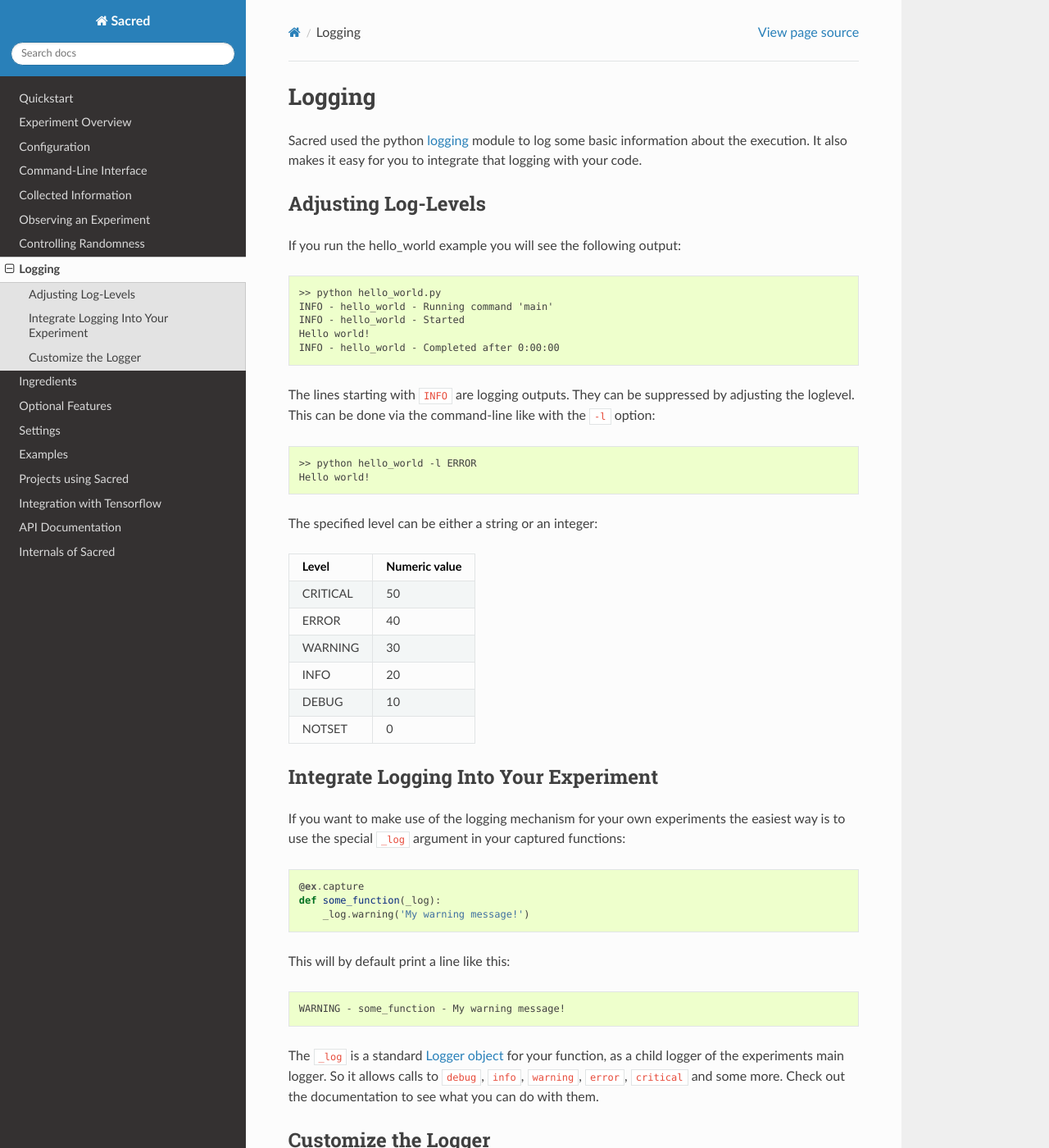
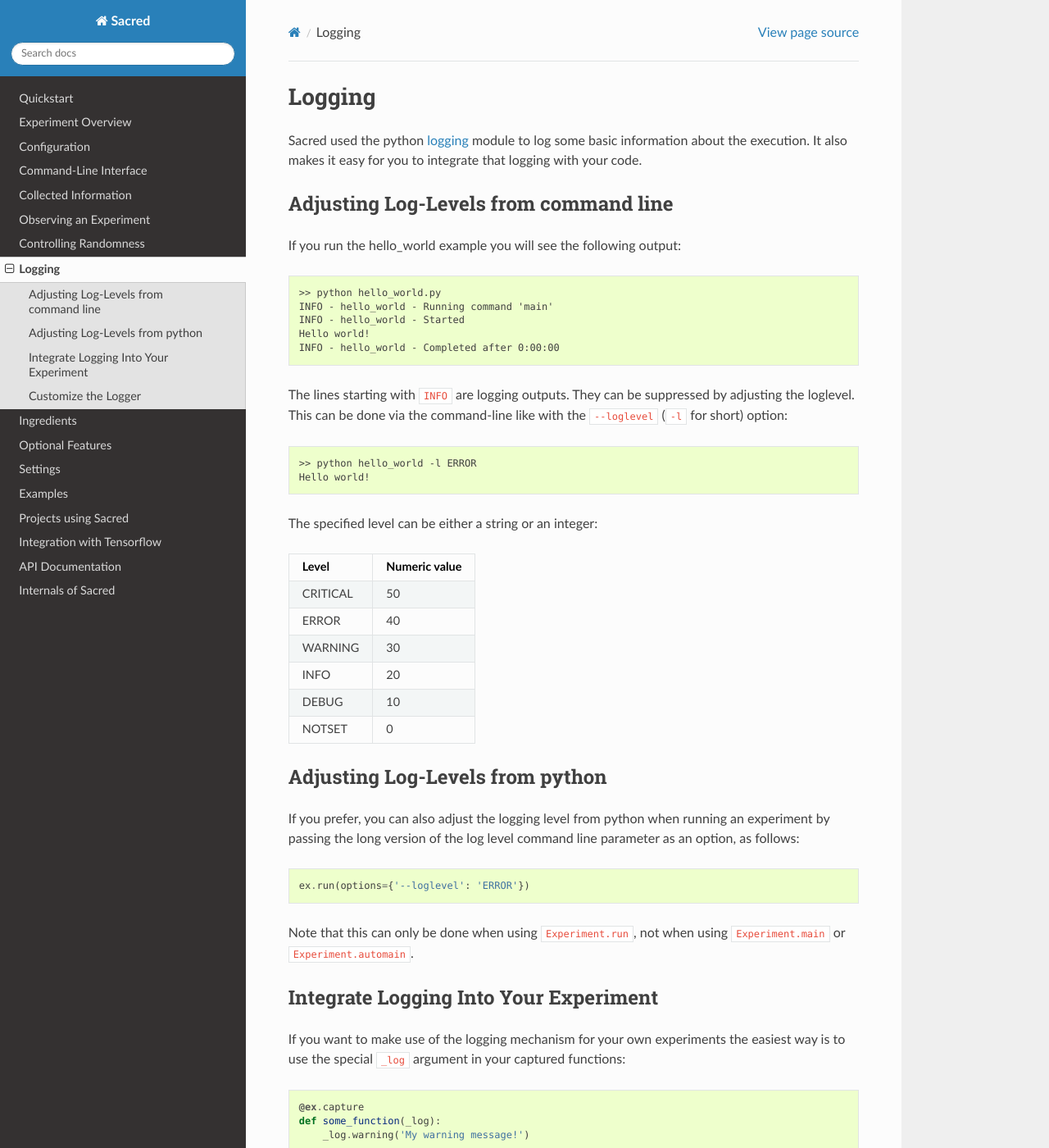
Before and after one commit to IDSIA/sacred, a Sphinx documentation site: the page built from docs/logging.rst, in a window 1280 px wide and 1400 px high. Shown: the whole window at 82% size. Built offline with Sphinx 7.4.7 and the Read the Docs theme 2.0.0, drawn with Linux system fonts in a browser that asks for light colours; the version number could not be read and is left out.

Commit message:
Various updates to documentation (#792)
* Fix typo in docs

* Update logging.rst

Add example showing how to dynamically change the log level from python when running an experiment.

* Update logging docs based on PR feedback

```diff
--- a/docs/experiment.rst
+++ b/docs/experiment.rst
@@ -74,7 +74,7 @@
 
 
 The ``run`` function accepts ``config_updates`` to specify how the configuration
-should be changed for this run. It should be (possibly nested) dictionary
+should be changed for this run. It should be a (possibly nested) dictionary
 containing all the values that you wish to update. For more information see
 :doc:`configuration`:
 
--- a/docs/logging.rst
+++ b/docs/logging.rst
@@ -6,8 +6,8 @@
 
 .. _log_levels:
 
-Adjusting Log-Levels
-====================
+Adjusting Log-Levels from command line
+======================================
 If you run the hello_world example you will see the following output::
 
     >> python hello_world.py
@@ -18,7 +18,7 @@
 
 The lines starting with ``INFO`` are logging outputs. They can be suppressed by
 adjusting the loglevel. This can be done via the command-line like with the
-``-l`` option::
+``--loglevel`` (``-l`` for short) option::
 
     >> python hello_world -l ERROR
     Hello world!
@@ -40,6 +40,20 @@
 +----------+---------------+
 | NOTSET   | 0             |
 +----------+---------------+
+
+Adjusting Log-Levels from python
+================================
+
+If you prefer, you can also adjust the logging level from python when
+running an experiment by passing the long version of the log level
+command line parameter as an option, as follows:
+
+.. code-block:: python
+
+    ex.run(options={'--loglevel': 'ERROR'})
+
+Note that this can only be done when using ``Experiment.run``, not when using
+``Experiment.main`` or ``Experiment.automain``.
 
 Integrate Logging Into Your Experiment
 ======================================
```
